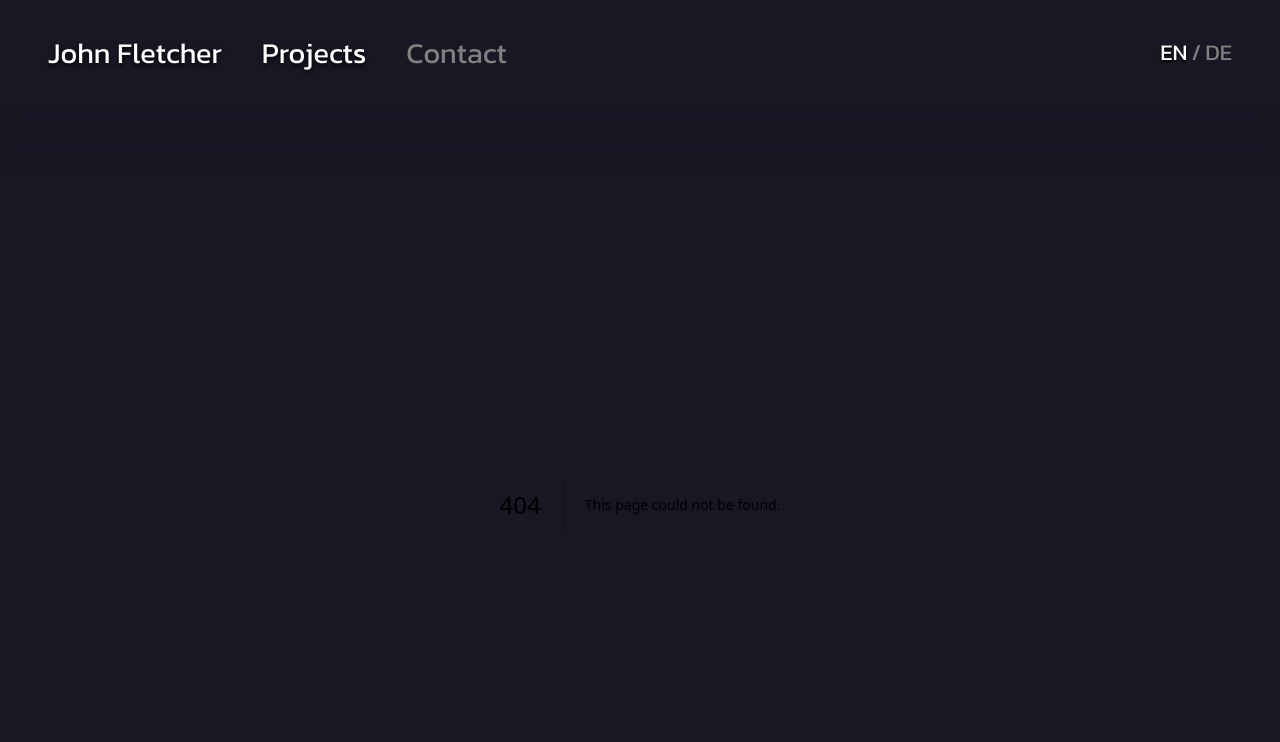
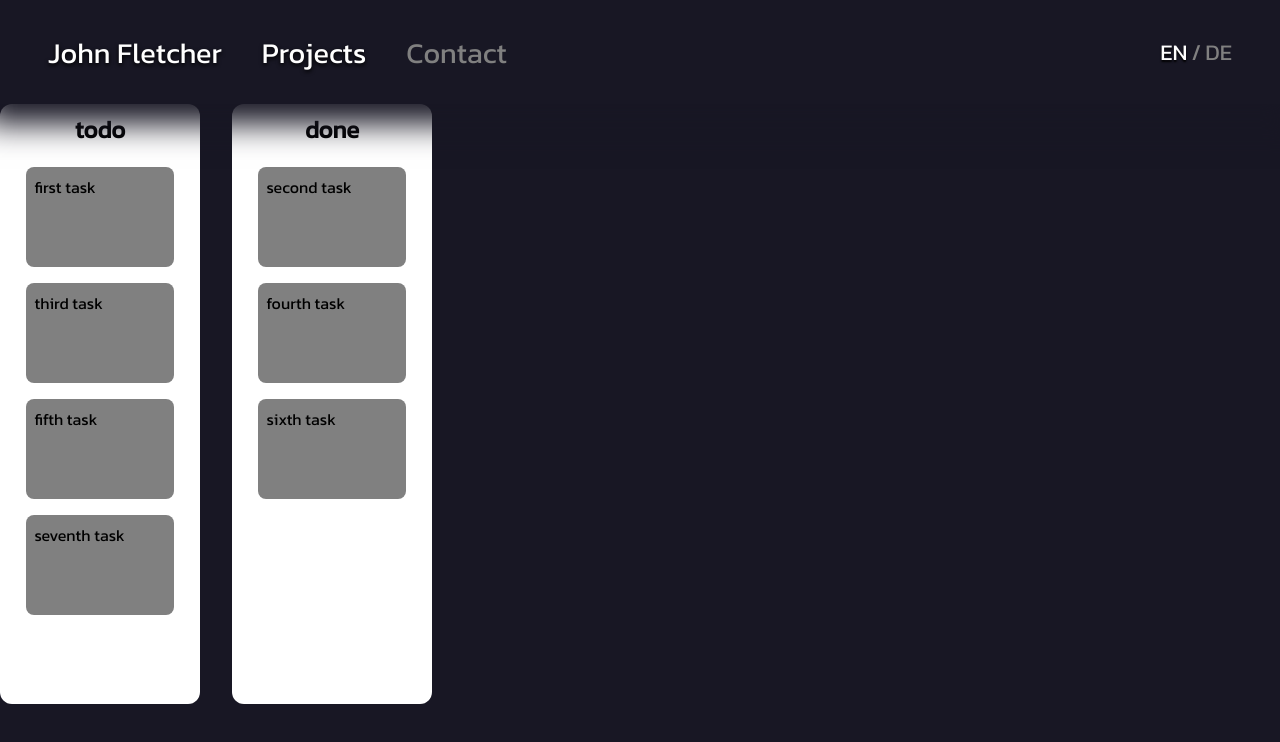
Before and after one commit to finite-automaton/portfolio, a Next.js app: page /projects/kanban in a window 1280 px wide. Before the commit this address had no page. Shown: the top 742 px of the page. Built offline with nearby package versions, Linux system fonts and the light colour scheme.

Commit message:
add basic board

```diff
--- /dev/null
+++ b/src/app/projects/kanban/board/Board.tsx
@@ -0,0 +1,34 @@
+import styles from "./styles.module.css";
+
+import Column from "../column/Column";
+import { BoardData, Column as ColumnT, Task } from "../types";
+
+type Props = { boardData: BoardData };
+
+const getTasksForColumn = (
+  tasks: Task[],
+  columns: ColumnT[],
+  columnId: string
+) => {
+  return tasks.filter((task) =>
+    columns.find((column) => columnId === column.id)?.taskIds.includes(task.id)
+  );
+};
+
+export const Board = ({ boardData }: Props) => {
+  return (
+    <section className={styles.kanbanBoard}>
+      {boardData.columns.map((column) => (
+        <Column
+          key={column.id}
+          column={column}
+          tasks={getTasksForColumn(
+            boardData.tasks,
+            boardData.columns,
+            column.id
+          )}
+        />
+      ))}
+    </section>
+  );
+};
--- /dev/null
+++ b/src/app/projects/kanban/board/styles.module.css
@@ -0,0 +1,5 @@
+.kanbanBoard {
+  display: flex;
+  flex-direction: row;
+  gap: 32px;
+}
--- /dev/null
+++ b/src/app/projects/kanban/column/Column.tsx
@@ -0,0 +1,20 @@
+import Task from "../task/Task";
+import { Column, Task as TaskT } from "../types";
+
+import styles from "./styles.module.css";
+
+type Props = {
+  column: Column;
+  tasks: TaskT[];
+};
+
+export default function Column({ column, tasks }: Props) {
+  return (
+    <div className={styles.column}>
+      <h1 className={styles.title}>{column.title}</h1>
+      {tasks.map((task) => (
+        <Task key={task.id} task={task} />
+      ))}
+    </div>
+  );
+}
--- /dev/null
+++ b/src/app/projects/kanban/column/styles.module.css
@@ -0,0 +1,15 @@
+.column {
+  display: flex;
+  flex-direction: column;
+  align-items: center;
+  height: 600px;
+  width: 200px;
+  background-color: white;
+  border-radius: 12px;
+  padding: 8px;
+  gap: 16px;
+}
+
+.title {
+  margin-bottom: 4px;
+}
--- /dev/null
+++ b/src/app/projects/kanban/page.tsx
@@ -0,0 +1,32 @@
+"use client";
+
+import { useState } from "react";
+import { BoardData } from "./types";
+import { Board } from "./board/Board";
+
+const sampleData: BoardData = {
+  tasks: [
+    { id: "task1", content: "first task" },
+    { id: "task2", content: "second task" },
+    { id: "task3", content: "third task" },
+    { id: "task4", content: "fourth task" },
+    { id: "task5", content: "fifth task" },
+    { id: "task6", content: "sixth task" },
+    { id: "task7", content: "seventh task" },
+  ],
+  columns: [
+    {
+      id: "column1",
+      title: "todo",
+      taskIds: ["task1", "task3", "task5", "task7"],
+    },
+    { id: "column2", title: "done", taskIds: ["task2", "task4", "task6"] },
+  ],
+  columnOrder: ["column1", "column2"],
+};
+
+export default function GridPlayground() {
+  const [currentBoard, setCurrentBoard] = useState<BoardData>(sampleData);
+
+  return <Board boardData={currentBoard} />;
+}
--- /dev/null
+++ b/src/app/projects/kanban/task/Task.tsx
@@ -0,0 +1,15 @@
+import { Task } from "../types";
+
+import styles from "./task.module.css";
+
+type Props = {
+  task: Task;
+};
+
+export default function Task({ task }: Props) {
+  return (
+    <div className={styles.card}>
+      <p>{task.content}</p>
+    </div>
+  );
+}
--- /dev/null
+++ b/src/app/projects/kanban/task/task.module.css
@@ -0,0 +1,8 @@
+.card {
+  background-color: grey;
+  width: 80%;
+  height: 100px;
+  border-radius: 8px;
+  padding: 8px;
+  text-overflow: ellipsis;
+}
--- /dev/null
+++ b/src/app/projects/kanban/types.ts
@@ -0,0 +1,16 @@
+export type Task = {
+  id: string;
+  content: string;
+};
+
+export type Column = {
+  id: string;
+  title: string;
+  taskIds: string[];
+};
+
+export type BoardData = {
+  tasks: Task[];
+  columns: Column[];
+  columnOrder: string[];
+};
```
Also changed, not shown: src/app/projects/kanban/page.module.css (added).
